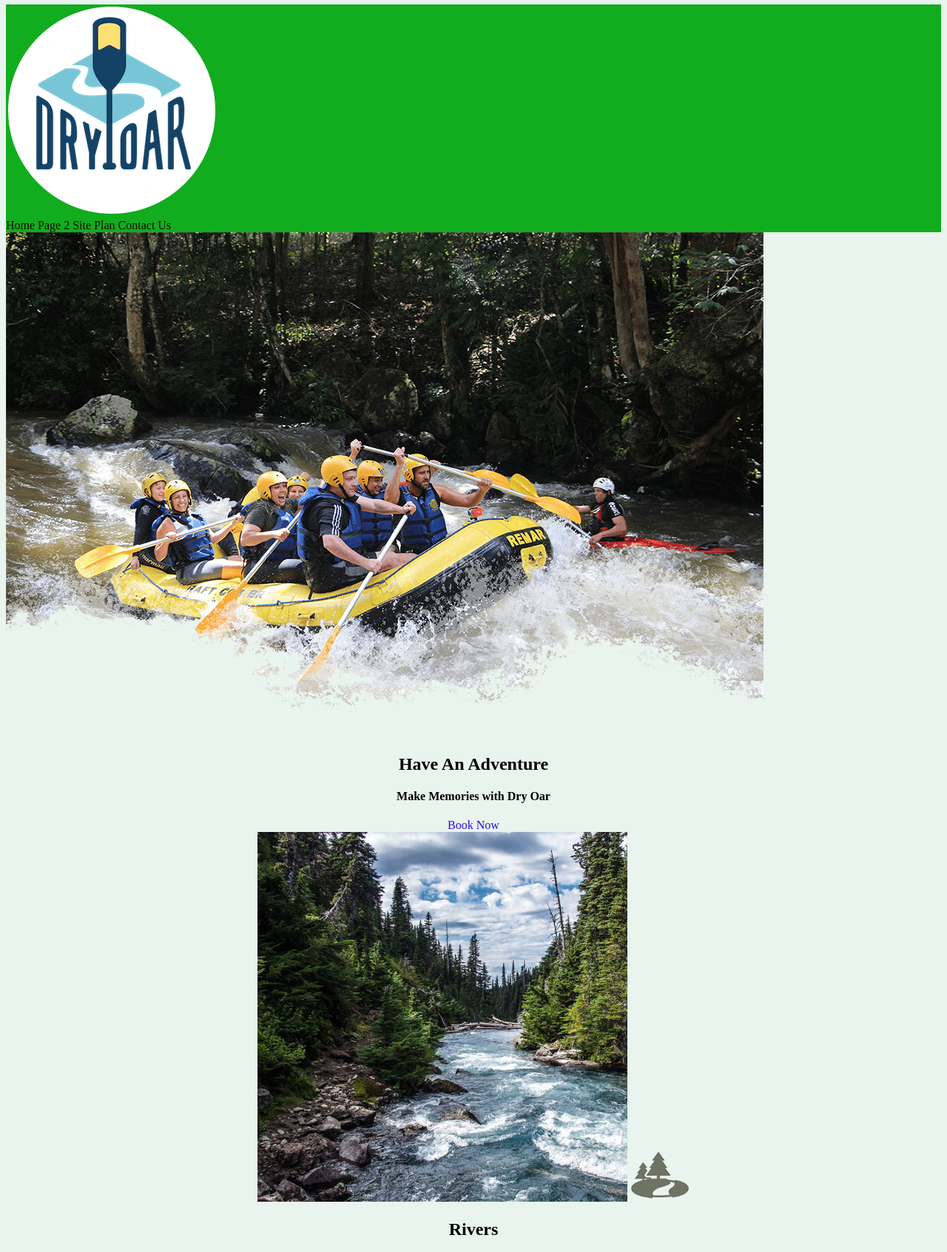
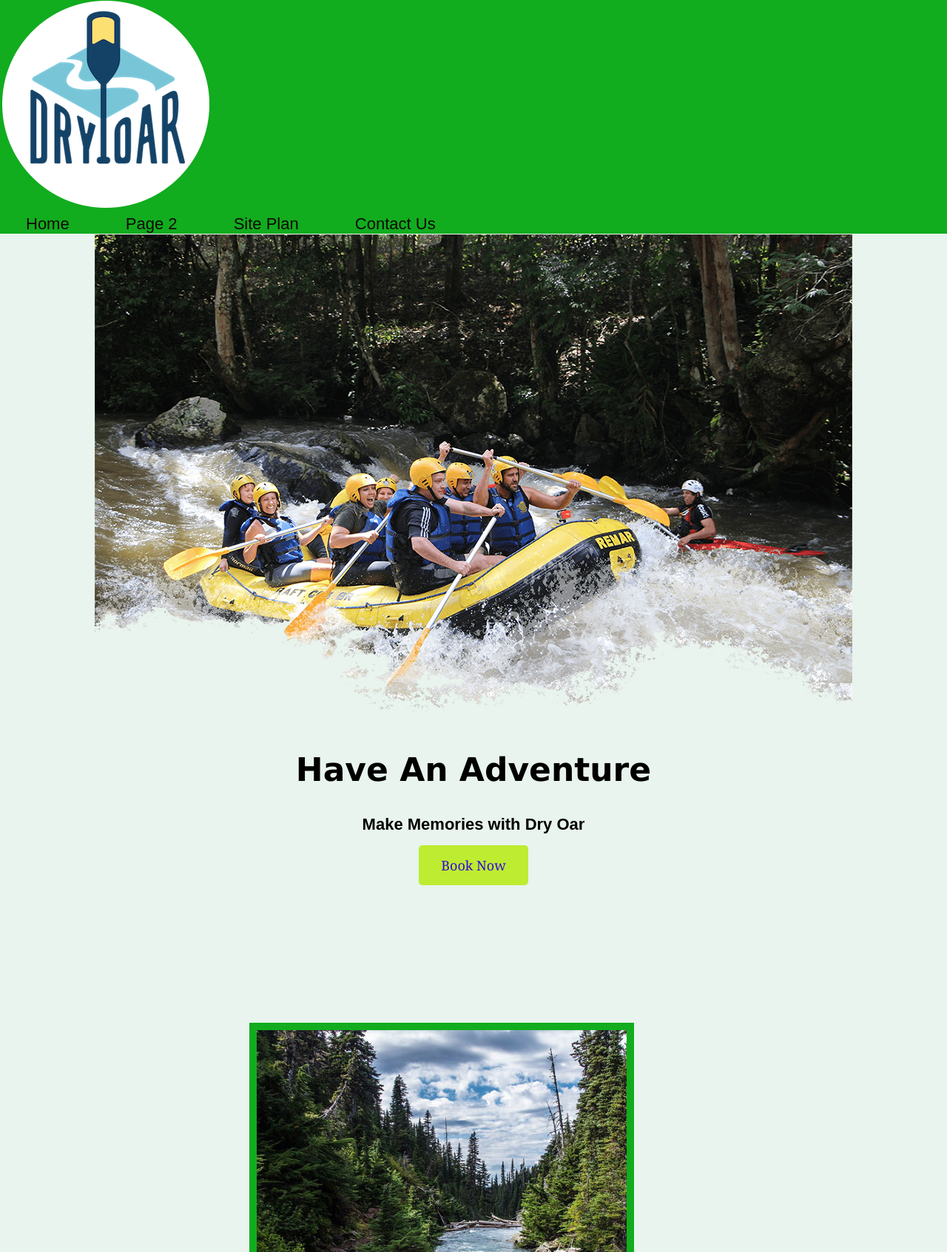
Before and after one commit to aimasrem/wdd130, a plain HTML site: page wwr/index.html in a window 1280 px wide. Shown: the part 2-1695 px from the top of the page at 74% size. Drawn offline with Linux system fonts and the light colour scheme.

Commit message:
added change

```diff
--- a/wwr/index.html
+++ b/wwr/index.html
@@ -57,11 +57,11 @@
             </section>
         </main>
             <footer>
-                <p>Dry Oar &copy; 20XX - Your First and Last Name Here</p>
+                <p>Dry Oar &copy; 2022 - Your First and Last Name Here</p>
                 <p><a href="site-plan-rafting.html">Site Plan</a></p>
                 <p><a href="contactus.html">Contact Us</a></p>
             <div class="social">
-                <a href="https://facebook.com"target="_blank">
+                <a href="https://facebook.com" target="_blank">
                      <img src="images/facebook.png" alt="fb icon">
                 </a>
                 <a href="https://twitter.com" target="_blank">
--- a/wwr/styles/style.css
+++ b/wwr/styles/style.css
@@ -1,3 +1,5 @@
+/*@import url('https://fonts.googleapis.com/css2?family=Libre+Baskerville:wght@700&family=Playfair+Display:wght@900&display=swap');*/
+
 #content {
     max-width:1600px;
     margin: 0 auto;
@@ -6,9 +8,17 @@ nav a {
     text-align : center;
     color: #100901;
     text-decoration:none;
+    padding: 35px;
 }
 #hero-msg h1, #hero-msg h4 {
     text-align : center;
+}
+#hero-box {
+    text-align : center;
+    margin-top: .5px;
+}
+.hero-img{
+    background-size: auto;
 }
 .button-box {
     text-align : center;
@@ -17,39 +27,60 @@ main section  {
     text-align : center;
 }
 body {
-    background-color : #e8f4ed
+    background-color : #e8f4ed;
+    font-family: 'Raleway', Arial, sans-serif;
+    font-size: 22px;
+    margin: 0;
+    padding: 0;
+}
+h2{
+    margin: 0;
 }
 header{
     background-color : #12ac1f;
 }
 nav a:hover {
-    background-color : rgb(0, 0, 0);
-    color:#f39213;
+    background-color : black;
+    color:white;
 }
 .book, .join{
-    background-color:  rgba(0, 0, 255, 0);
+    background-color:  #bdec31;;
     color: rgb(51, 9, 221);
     text-decoration: none;
+    font-family: 'Georgia','Time New Roman', sans-serif;
+    font-size: 18px;
+    padding: 15px 30px;
+    margin-top: 50px;
+    border-radius: 5px;
 }
+
 .book:hover, .join:hover{
-    background-color:rgb(58, 115, 144);
+    background-color:#bdec31;
     color: black;
 }
 #background {
     height : 725px;
     background-color :#12ac1f;
     color: black;
+    margin-bottom: 100px;
 }
 .msg {
-    background-color : rgb(26, 195, 237);;
+    background-color : rgb(26, 195, 237);
     color: black;
+    line-height: 1.5em;
+    padding: 35px;
 }
 footer{
     background-color : rgb(26, 195, 237);
     color: black;
+    padding: 25px 50px;
+    margin-top: 200px;
 }
 .home-title{
     color: black;
+    font-family: 'Verdana','Tahoma', sans-serif;
+    font-size: 2em;
+    margin-top: 10px;
 }
 h4 {
     color: black;
@@ -59,6 +90,9 @@ h4 {
 }
 .msg p {
     color: black;
+    font-family: 'Georgia','Time New Roman', sans-serif;
+    font-size: .8em;
+    padding-bottom: 15px;
 }
 footer a {
     color: black;
@@ -69,6 +103,7 @@ footer a:hover {
 }
 .icon {
     width: 80px;
+    padding-top: 10px;
 }
 footer p {
     font-size: 1.2em;
@@ -76,3 +111,21 @@ footer p {
 footer p a:hover {
     text-decoration: underline;
 }
+footer .social img {
+    padding-top: 15px;
+}
+#logo_link {
+    padding-top: 5px;
+}
+.rivers-card, .camping-card, .rapids-card {
+    margin: 200px 0;
+}
+.card-img{
+    border: 10px solid #12ac1f;
+}
+.mountains {
+    margin-bottom: 100px;
+}
+main section img{
+    box-sizing: border-box;
+}
--- a/wwr/styles/styles.css
+++ /dev/null
@@ -1,80 +0,0 @@
-#content {
-    max-width: 1600 px;
-    margin: 0 auto;
-}
-nav a {
-    text-align : center;
-    color: #100901;
-    text-decoration: none;
-}
-#hero-msg h1, #hero-msg h4 {
-    text-align : center;
-}
-.button-box {
-    text-align : center;
-}
-main section  {
-    text-align : center;
-}
-#background {
-    height : 725px;
-}
-body {
-    background-color : #c3f0f3
-}
-header{
-    background-color : rgba(20,30,13, .7);
-}
-nav a:hover {
-    background-color : black;
-    color: #f39213;
-}
-.book, .join{
-    background-color:  rgb(0, 0, 255);
-    color: black;
-    text-decoration: none;
-}
-.book:hover, .join:hover{
-    background-color:gold;
-    color: black;
-}
-#background {
-    background-color : white;
-    color: black;
-}
-.msg {
-    background-color : white;
-    color: black;
-}
-footer{
-    background-color : rgb(199, 238, 244);
-    color: black;
-}
-.home-title{
-    color: black;
-}
-h4 {
-    color: black;
-}
-.msg h2 {
-    color: black;
-}
-.msg p {
-    color: black;
-}
-footer a {
-    color: black;
-    text-decoration: none;
-}
-footer a:hover {
-    color: black;
-}
-.icon {
-    width: 80px;
-}
-footer p {
-    font-size: 1.2em;
-}
-footer p a:hover {
-    text-decoration: underline;
-}
```
Also changed, not shown: index.html (+0 -2 lines), style.css (indentation only), wwr/images/river-wide.JPG (added).
